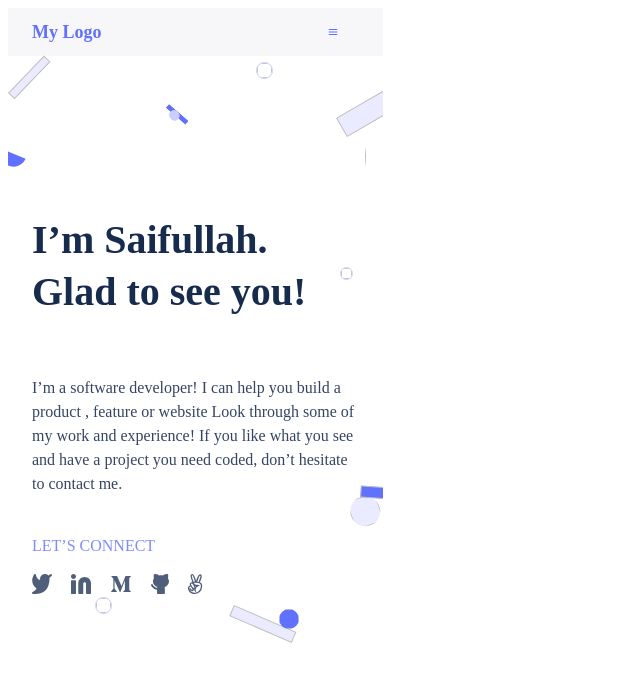
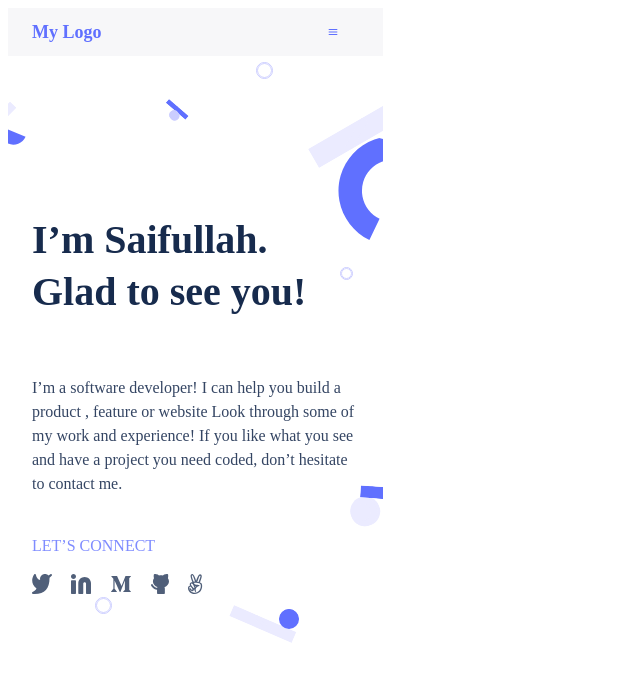
Before and after one commit to SaifullahAsif/Portfolio-Project, a website: page index.html in a window 1280 px wide. Shown: the top 682 px of the page, without its empty margins (0-640 px from the left). Drawn offline with Linux system fonts and the light colour scheme.

Commit message:
Completed and commiting before linters

```diff
--- a/index.html
+++ b/index.html
@@ -21,17 +21,19 @@
               <img class="Rectangle7" src="public\images\rectangle-7.svg" alt="No Rectangle7">
           </img>
               <img class="Ellipse5" src="public\images\ellipse-5.svg" alt="No Ellipse5"></img>
-              <img class="Rectangle5"></img>
-              <img class="Ellipse4"></img>
-              <img class="Ellipse13"></img>
-              <img class="Ellipse12"></img>
-              <img class="Rectangle6"></img>
+              <img class="Rectangle5" src="public\images\rectangle-5.svg" alt
+              ="No Rectangle5"></img>
+              <img class="Ellipse4" src="public\images\ellipse-4.svg" alt="No Ellipse4"></img>
+              <img class="Ellipse13" src="public\images\ellipse-13.svg" alt
+              ="No Ellipse13"></img>
+              <img class="Ellipse12" src="public\images\ellipse-12.svg" alt="No Ellipse12"></img>
+              <img class="Rectangle6" src="public\images\rectangle-6.svg" alt="No Rectangle6"></img>
               <img class="Ellipse11" src="public\images\ellipse-11.svg" alt="No Ellipse11"></img>
-              <img class="Ellipse8"></img>
-              <img class="Ellipse14"></img>
-              <img class="Ellipse15"></img>
-            <img class="Ellipse3"></img>
-            <img class="Rectangle4"></img>
+              <img class="Ellipse8" src="public\images\ellipse-8.svg" alt="No Ellipse8"></img>
+              <img class="Ellipse14" src="public\images\ellipse-14.svg" alt="No Ellipse14"></img>
+              <img class="Ellipse15" src="public\images\ellipse-15.svg" alt="No Ellipse15"></img>
+            <img class="Ellipse3" src="public\images\ellipse-3.svg" alt="No Ellipse3"></img>
+            <img class="Rectangle4" src="public\images\rectangle-4.svg" alt="No Rectangle4"></img>
         </div>
         <div class="Headline">
             <div class="PrimaryText">I’m Saifullah.<br>Glad to see you!</div>
--- a/style.css
+++ b/style.css
@@ -80,7 +80,8 @@
 .Rectangle7 {
     width: 26.46px;
     height: 4.73px;
-    left: 161.18px; top: 47.59px;
+    left: 161.18px;
+    top: 42.59px;
     position: absolute;
     transform: rotate(40.77deg);
     transform-origin: 0 0;
@@ -146,8 +147,8 @@
 .Rectangle6 {
     width: 51.99px;
     height: 9.30px;
-    left: 0px;
-    top: 37.49px;
+    left: -34px;
+    top: 83.49px;
     position: absolute;
     transform: rotate(-46.14deg);
     transform-origin: 0 0;
@@ -158,7 +159,7 @@
     width: 38.50px;
     height: 19.25px;
     left: -10px;
-    top: 92px;
+    top: 70px;
     position: absolute;
     transform-origin: 0 0;
 
@@ -200,8 +201,8 @@
 .Ellipse3 {
     width: 105px;
     height: 105px;
-    left: 357px;
-    top: 48.24px;
+    left: 305px;
+    top: 80.24px;
     position: absolute;
     border-radius: 9999px;
 }
@@ -209,8 +210,8 @@
 .Rectangle4 {
     width: 95.58px;
     height: 22.02px;
-    left: 328px;
-    top: 61.79px;
+    left: 300px;
+    top: 92.79px;
     position: absolute;
     transform: rotate(-30deg);
     transform-origin: 0 0;
```
Also changed, not shown: public/images/ellipse-15.svg (added).
